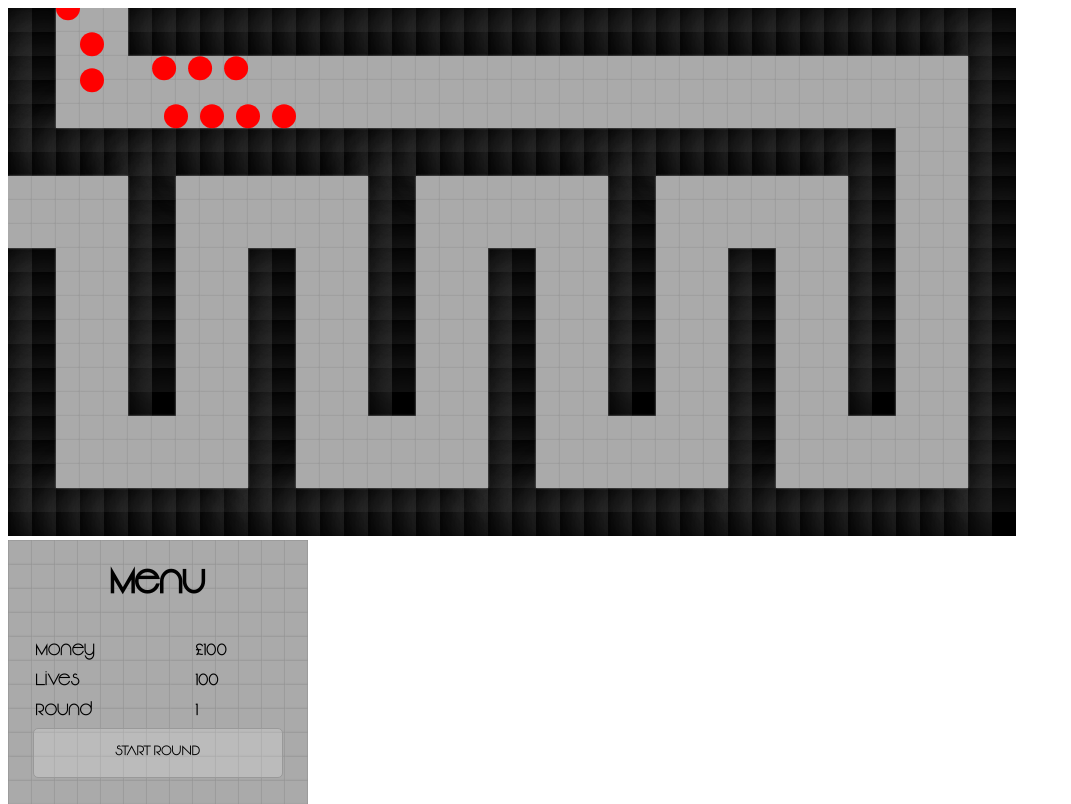
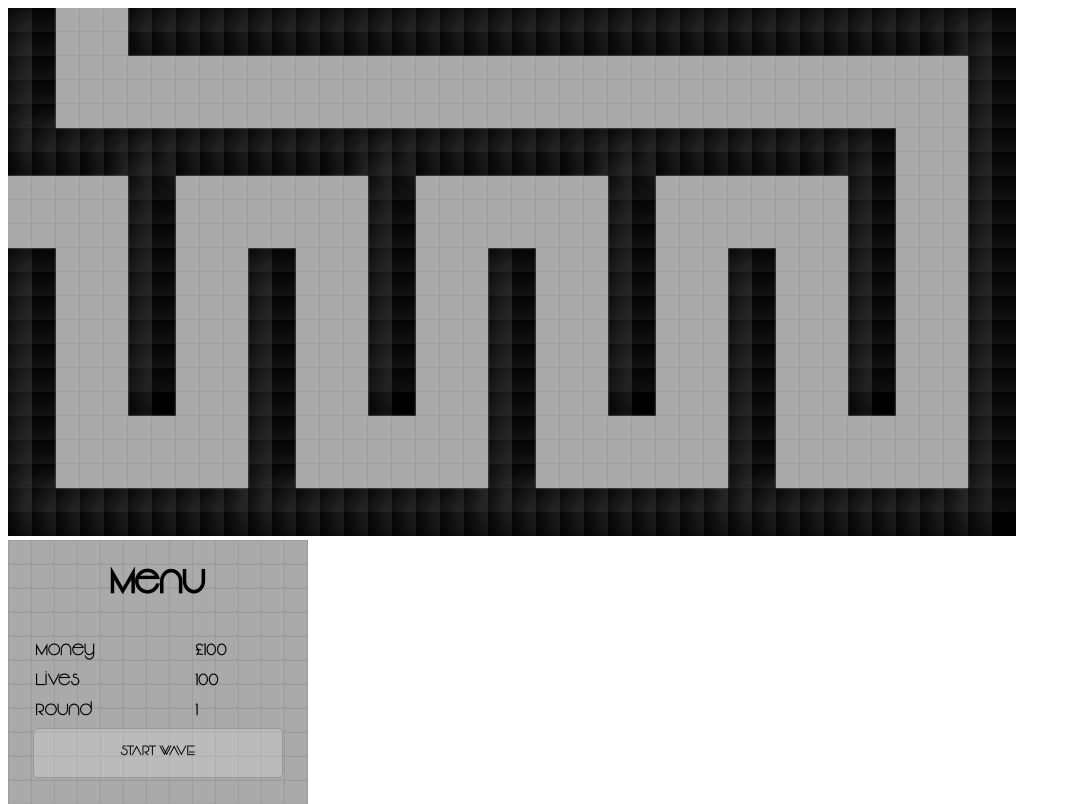
Before and after one commit to ajsmith595/comp-sci-project, a plain HTML site: page index.html in a window 1280 px wide. Shown: the top 804 px of the page, without its empty margins (0-1071 px from the left). Drawn offline with Linux system fonts and the light colour scheme.

Commit message:
Before c9 shuts down xD

```diff
--- a/classes/Engine.js
+++ b/classes/Engine.js
@@ -23,6 +23,7 @@ export class Engine {
 
         this.render = this.render.bind(this);
         this.update = this.update.bind(this);
+        this.startWave = this.startWave.bind(this);
         requestAnimationFrame(this.render);
         setInterval(this.update, 1 / 100);
 
@@ -34,9 +35,20 @@ export class Engine {
 
         this.enemyTimer = 0;
 
+        this.wave = 1;
+        this.enemiesLeftToSpawn = 0;
+
 
         this.money = 0;
         this.lives = 100;
+
+        let startWaveBtn = document.getElementById('startWaveButton');
+        startWaveBtn.onclick = this.startWave;
+
+    }
+    startWave() {
+        this.enemiesLeftToSpawn = this.wave * 2 + 10;
+        this.wave++;
     }
     render() {
         let ctx = this.ctx;
@@ -53,10 +65,11 @@ export class Engine {
         let deltaTime = (timeNow - this.previousTime) / 1000;
         this.enemyTimer += deltaTime;
 
-        if (this.enemyTimer > 0.5) {
+        if (this.enemyTimer > 1 && this.enemiesLeftToSpawn > 0) {
             let e = new Enemy(Math.floor(Math.random() * 3));
             this.enemies.push(e);
             this.enemyTimer = 0;
+            this.enemiesLeftToSpawn--;
         }
 
         for (let enemy of this.enemies) {
--- a/index.html
+++ b/index.html
@@ -24,7 +24,7 @@
                 <td>1</td>
             </tr>
         </table>
-        <button>START ROUND</button>
+        <button id="startWaveButton">START WAVE</button>
     </div>
     <script type="module" src="main.js"></script>
 </body>
```
